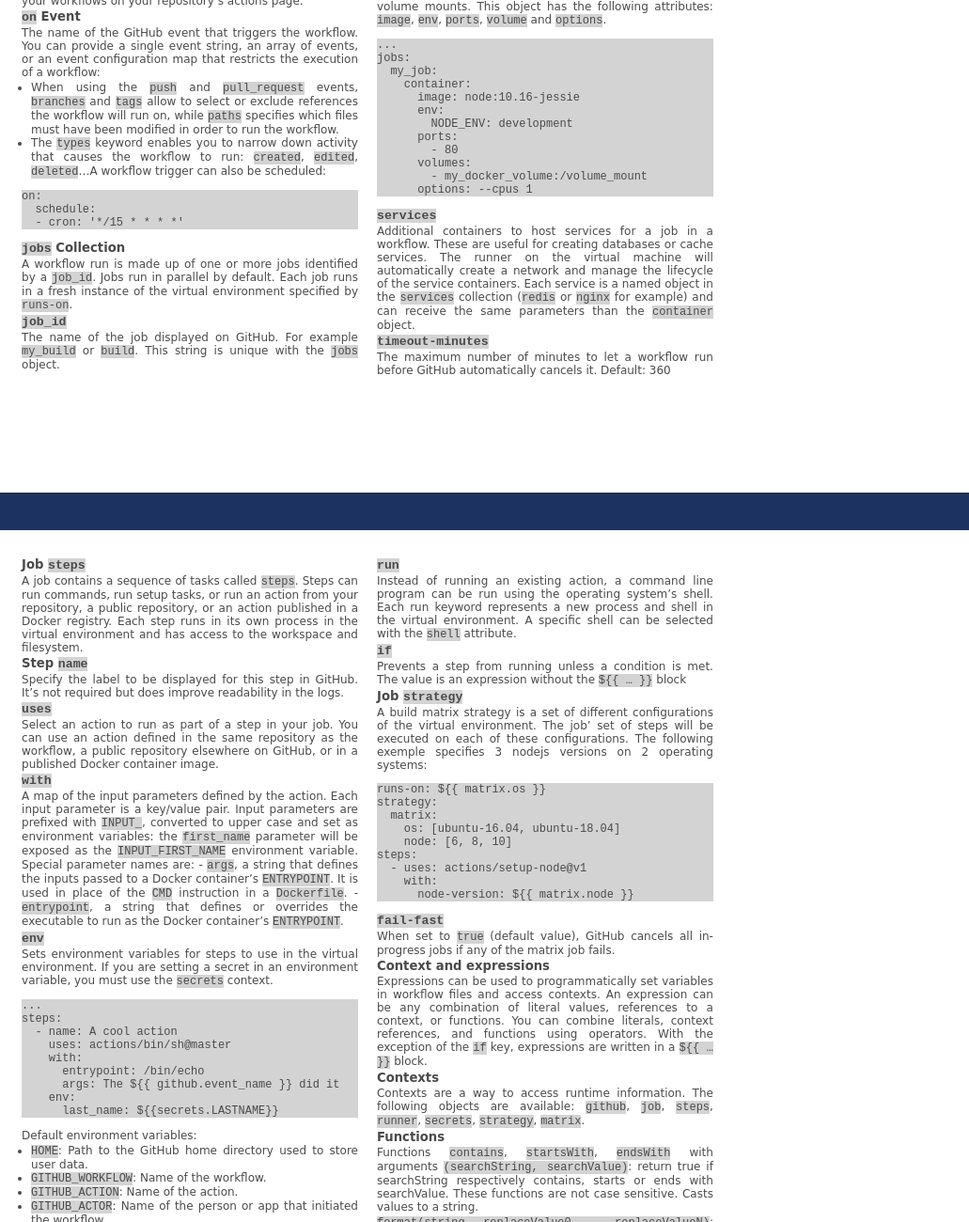
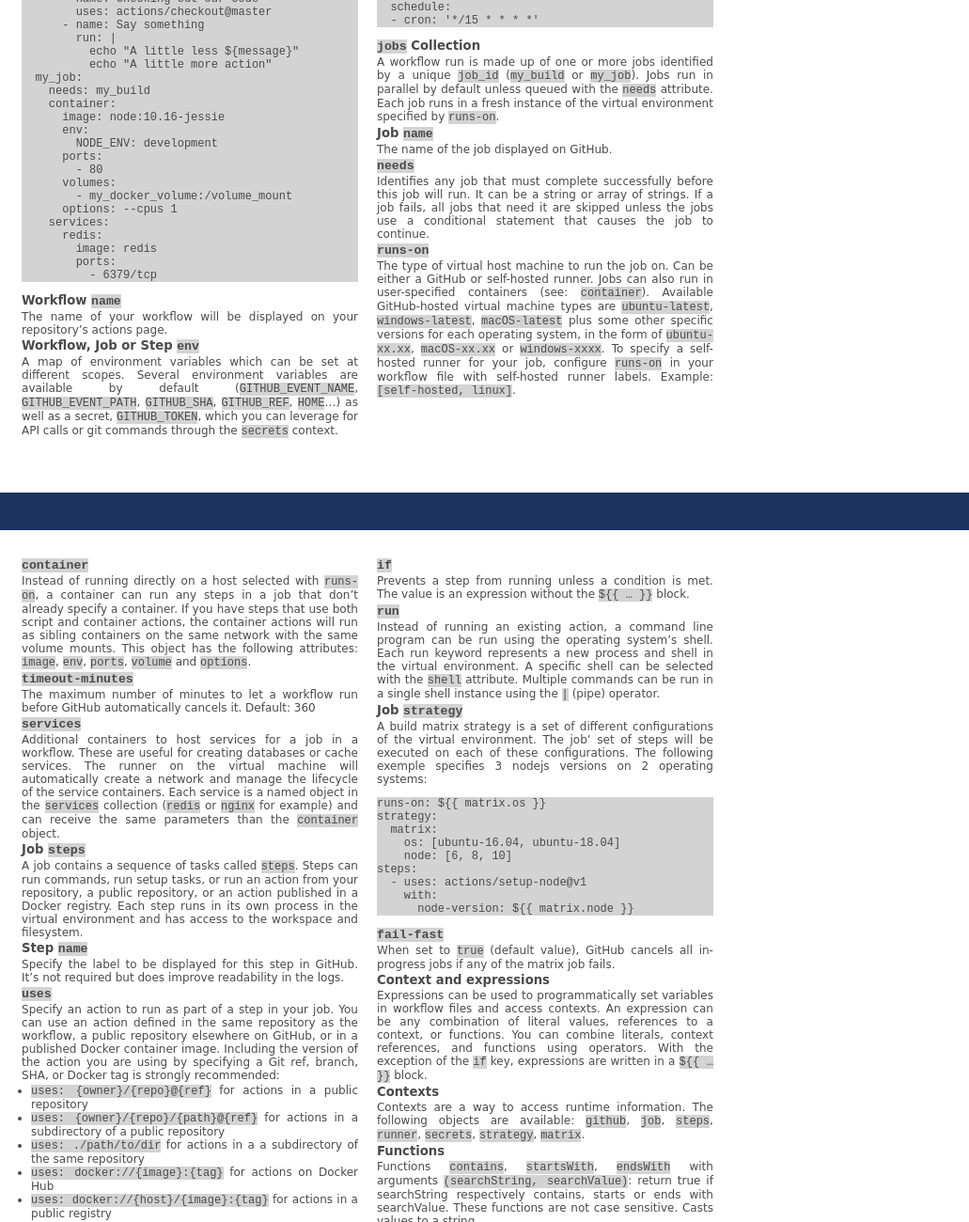
Before and after one commit to github/actions-cheat-sheet, a website: page actions-cheat-sheet.html in a window 1280 px wide. Shown: the part 580-1880 px from the top of the page at 94% size, 249-1280 px from the left. Drawn offline with Linux system fonts and the light colour scheme.

Commit message:
More content refactoring

```diff
--- a/actions-cheat-sheet.html
+++ b/actions-cheat-sheet.html
@@ -11,7 +11,7 @@
   <img class="logo" src="./theme/assets/logo.png"/>
 </header>
 <section class="byline">
-  <div>GitHub Actions give you the flexibility to build automated software development lifecycle workflows. You can write individual tasks, called actions, and combine them to create  custom workflows in your repository. GitHub Actions are automated processes allowing you to build, test, package, release, or deploy any code project on GitHub, but you can also use them to automate any step of your workflow: merging pull requests, assigning labels, triaging issues to name a few.</div>
+  <div>GitHub Actions give you the flexibility to build automated software development lifecycle workflows. You can write individual tasks, called actions, and combine them to create custom workflows in your repository. GitHub Actions are automated processes allowing you to build, test, package, release, or deploy any code project on GitHub, but you can also use them to automate any step of your workflow: merging pull requests, assigning labels, triaging issues to name a few.</div>
 </section>
 <section class="content">
 <div class="sect1 page">
@@ -21,39 +21,74 @@
 <h3 id="_2">!</h3>
 <div class="sect3">
 <h4 id="_workflow_syntax">Workflow Syntax</h4>
-<p class=" paragraph">Workflow files use YAML syntax, and must have either a .yml or .yaml file extension. You must store workflow files in the <code>.github/workflows/</code> directory of your repository.</p>
+<p class=" paragraph">Workflow files use YAML syntax, and must have either a .yml or .yaml file extension. You must store workflow files in the <code>.github/workflows/</code> directory of your repository. Each different YAML file corresponds to a different workflow.</p>
 <div class="listingblock">
 <div class="content">
-<pre class="highlight"><code class="language-yaml" data-lang="yaml">name: Node CI
-on: push
-  branches:
-    - 'releases/*'
+<pre class="highlight"><code class="language-yaml" data-lang="yaml">name: My Workflow
+on:
+  push:
+    branches:
+      - 'releases/*'
+      - '!releases/**-alpha'
+env:
+  message: 'conversation'
+  my_token: ${{ secrets.GITHUB_TOKEN }}
 jobs:
   my_build:
     runs-on: ubuntu-latest
-    needs: my-other-job
     steps:
-    - uses: actions/checkout@master
-    - name: Say something
-      run: echo "A little bit more action"</code></pre>
+      - name: Checking out our code
+        uses: actions/checkout@master
+      - name: Say something
+        run: |
+          echo "A little less ${message}"
+          echo "A little more action"
+  my_job:
+    needs: my_build
+    container:
+      image: node:10.16-jessie
+      env:
+        NODE_ENV: development
+      ports:
+        - 80
+      volumes:
+        - my_docker_volume:/volume_mount
+      options: --cpus 1
+    services:
+      redis:
+        image: redis
+        ports:
+          - 6379/tcp</code></pre>
 </div>
 </div>
 </div>
 <div class="sect3">
 <h4 id="_workflow_name">Workflow <code>name</code></h4>
-<p class=" paragraph">The name of your workflow. GitHub displays the names of your workflows on your repository&#8217;s actions page.</p>
+<p class=" paragraph">The name of your workflow will be displayed on your repository&#8217;s actions page.</p>
 </div>
 <div class="sect3">
+<h4 id="_workflow_job_or_step_env">Workflow, Job or Step <code>env</code></h4>
+<p class=" paragraph">A map of environment variables which can be set at different scopes. Several environment variables are available by default (<code>GITHUB_EVENT_NAME</code>, <code>GITHUB_EVENT_PATH</code>, <code>GITHUB_SHA</code>, <code>GITHUB_REF</code>, <code>HOME</code>&#8230;&#8203;) as well as a secret, <code>GITHUB_TOKEN</code>, which you can leverage for API calls or git commands through the <code>secrets</code> context.</p>
+</div>
+</div>
+<div class="sect2 column">
+<h3 id="_3">!</h3>
+<div class="sect3">
 <h4 id="_on_event"><code>on</code> Event</h4>
-<p class=" paragraph">The name of the GitHub event that triggers the workflow. You can provide a single event string, an array of events, or an event configuration map that restricts the execution of a workflow:</p>
+<p class=" paragraph">The type event that triggers the workflow. You can provide a single event string, an array of events, or an event configuration map that restricts the execution of a workflow:</p>
 <div class="ulist">
 <ul>
 <li>
-<p>When using the <code>push</code> and <code>pull_request</code> events, <code>branches</code> and <code>tags</code> allow to select or exclude references the workflow will run on, while <code>paths</code> specifies which files must have been modified in order to run the workflow.</p>
+<p>When using the <code>push</code> and <code>pull_request</code> events, <code>branches</code> and <code>tags</code> allow to select or exclude (with the <code>!</code> prefix) git references the workflow will run on, while <code>paths</code> specifies which files must have been modified in order to run the workflow.</p>
 </li>
 <li>
-<p>The <code>types</code> keyword enables you to narrow down activity that causes the workflow to run: <code>created</code>, <code>edited</code>, <code>deleted</code>&#8230;&#8203;
-A workflow trigger can also be scheduled:</p>
+<p>If your rules are only made of exclusions, you can use <code>branches-ignore</code>, <code>tags-ignore</code> and <code>paths-ignore</code>. The <code>-ignore</code> form and its inclusive version cannot be mixed.</p>
+</li>
+<li>
+<p>The <code>types</code> keyword enables you to narrow down activities (<code>opened</code>, <code>created</code>, <code>edited</code>&#8230;&#8203;) causing the workflow to run. The list of available activities depends on the event.</p>
+</li>
+<li>
+<p>A workflow trigger can also be scheduled:</p>
 </li>
 </ul>
 </div>
@@ -67,64 +102,19 @@ A workflow trigger can also be scheduled:</p>
 </div>
 <div class="sect3">
 <h4 id="_jobs_collection"><code>jobs</code> Collection</h4>
-<p class=" paragraph">A workflow run is made up of one or more jobs identified by a <code>job_id</code>. Jobs  run in parallel by default. Each job runs in a fresh instance of the virtual environment specified by <code>runs-on</code>.</p>
+<p class=" paragraph">A workflow run is made up of one or more jobs identified by a unique <code>job_id</code> (<code>my_build</code> or <code>my_job</code>). Jobs run in parallel by default unless queued with the <code>needs</code> attribute. Each job runs in a fresh instance of the virtual environment specified by <code>runs-on</code>.</p>
 <div class="sect4">
-<h5 id="_job_id"><code>job_id</code></h5>
-<p class=" paragraph">The name of the job displayed on GitHub. For example <code>my_build</code> or <code>build</code>. This string is unique with the <code>jobs</code> object.</p>
+<h5 id="_job_name">Job <code>name</code></h5>
+<p class=" paragraph">The name of the job displayed on GitHub.</p>
 </div>
-</div>
-</div>
-<div class="sect2 column">
-<h3 id="_3">!</h3>
 <div class="sect4">
 <h5 id="_needs"><code>needs</code></h5>
 <p class=" paragraph">Identifies any job that must complete successfully before this job will run. It can be a string or array of strings. If a job fails, all jobs that need it are skipped unless the jobs use a conditional statement that causes the job to continue.</p>
 </div>
 <div class="sect4">
 <h5 id="_runs_on"><code>runs-on</code></h5>
-<p class=" paragraph">Inside of the <code>jobs</code> collection, this is the type of virtual host machine to run the job on.
-Available virtual machine types are:</p>
-<div class="ulist">
-<ul>
-<li>
-<p><code>ubuntu-latest</code>, <code>ubuntu-18.04</code>, or <code>ubuntu-16.04</code></p>
-</li>
-<li>
-<p><code>windows-latest</code>, <code>windows-2019</code>, or <code>windows-2016</code></p>
-</li>
-<li>
-<p><code>macOS-latest</code> or <code>macOS-10.14</code></p>
-</li>
-</ul>
+<p class=" paragraph">The type of virtual host machine to run the job on.  Can be either a GitHub or self-hosted runner. Jobs can also run in user-specified containers (see: <code>container</code>). Available GitHub-hosted virtual machine types are <code>ubuntu-latest</code>, <code>windows-latest</code>, <code>macOS-latest</code> plus some other specific versions for each operating system, in the form of <code>ubuntu-xx.xx</code>, <code>macOS-xx.xx</code> or <code>windows-xxxx</code>. To specify a self-hosted runner for your job, configure <code>runs-on</code> in your workflow file with self-hosted runner labels. Example: <code>[self-hosted, linux]</code>.</p>
 </div>
-</div>
-<div class="sect4">
-<h5 id="_container"><code>container</code></h5>
-<p class=" paragraph">Instead of running directly on a host selected with <code>runs-on</code>, a container can run any steps in a job that don&#8217;t already specify a container. If you have steps that use both script and container actions, the container actions will run as sibling containers on the same network with the same volume mounts. This object has the following attributes: <code>image</code>, <code>env</code>, <code>ports</code>, <code>volume</code> and <code>options</code>.</p>
-<div class="listingblock">
-<div class="content">
-<pre class="highlight"><code class="language-yaml" data-lang="yaml">...
-jobs:
-  my_job:
-    container:
-      image: node:10.16-jessie
-      env:
-        NODE_ENV: development
-      ports:
-        - 80
-      volumes:
-        - my_docker_volume:/volume_mount
-      options: --cpus 1</code></pre>
-</div>
-</div>
-</div>
-<div class="sect4">
-<h5 id="_services"><code>services</code></h5>
-<p class=" paragraph">Additional containers to host services for a job in a workflow. These are useful for creating databases or cache services. The runner on the virtual machine will automatically create a network and manage the lifecycle of the service containers. Each service is a named object in the <code>services</code> collection (<code>redis</code> or <code>nginx</code> for example) and can receive the same parameters than the <code>container</code> object.</p>
-</div>
-<div class="sect4">
-<h5 id="_timeout_minutes"><code>timeout-minutes</code></h5>
-<p class=" paragraph">The maximum number of minutes to let a workflow run before GitHub automatically cancels it. Default: 360</p>
 </div>
 </div>
 </div>
@@ -145,6 +135,18 @@ jobs:
 <div class="sectionbody">
 <div class="sect2 column">
 <h3 id="_6">!</h3>
+<div class="sect4">
+<h5 id="_container"><code>container</code></h5>
+<p class=" paragraph">Instead of running directly on a host selected with <code>runs-on</code>, a container can run any steps in a job that don&#8217;t already specify a container. If you have steps that use both script and container actions, the container actions will run as sibling containers on the same network with the same volume mounts. This object has the following attributes: <code>image</code>, <code>env</code>, <code>ports</code>, <code>volume</code> and <code>options</code>.</p>
+</div>
+<div class="sect4">
+<h5 id="_timeout_minutes"><code>timeout-minutes</code></h5>
+<p class=" paragraph">The maximum number of minutes to let a workflow run before GitHub automatically cancels it. Default: 360</p>
+</div>
+<div class="sect4">
+<h5 id="_services"><code>services</code></h5>
+<p class=" paragraph">Additional containers to host services for a job in a workflow. These are useful for creating databases or cache services. The runner on the virtual machine will automatically create a network and manage the lifecycle of the service containers. Each service is a named object in the <code>services</code> collection (<code>redis</code> or <code>nginx</code> for example) and can receive the same parameters than the <code>container</code> object.</p>
+</div>
 <div class="sect3">
 <h4 id="_job_steps">Job <code>steps</code></h4>
 <p class=" paragraph">A job contains a sequence of tasks called <code>steps</code>. Steps can run commands, run setup tasks, or run an action from your repository, a public repository, or an action published in a Docker registry. Each step runs in its own process in the virtual environment and has access to the workspace and filesystem.</p>
@@ -154,76 +156,37 @@ jobs:
 </div>
 <div class="sect4">
 <h5 id="_uses"><code>uses</code></h5>
-<p class=" paragraph">Select an action to run as part of a step in your job. You can use an action defined in the same repository as the workflow, a public repository elsewhere on GitHub, or in a published Docker container image.</p>
+<p class=" paragraph">Specify an action to run as part of a step in your job. You can use an action defined in the same repository as the workflow, a public repository elsewhere on GitHub, or in a published Docker container image. Including the version of the action you are using by specifying a Git ref, branch, SHA, or Docker tag is strongly recommended:</p>
+<div class="ulist">
+<ul>
+<li>
+<p><code>uses: {owner}/{repo}@{ref}</code> for actions in a public repository</p>
+</li>
+<li>
+<p><code>uses: {owner}/{repo}/{path}@{ref}</code> for actions in a subdirectory of a public repository</p>
+</li>
+<li>
+<p><code>uses: ./path/to/dir</code> for actions in a a subdirectory of the same repository</p>
+</li>
+<li>
+<p><code>uses: docker://{image}:{tag}</code> for actions on Docker Hub</p>
+</li>
+<li>
+<p><code>uses: docker://{host}/{image}:{tag}</code> for actions in a public registry</p>
+</li>
+</ul>
+</div>
 </div>
 <div class="sect4">
 <h5 id="_with"><code>with</code></h5>
-<p class=" paragraph">A map of the input parameters defined by the action. Each input parameter is a key/value pair. Input parameters are prefixed with <code>INPUT_</code>, converted to upper case and set as environment variables: the <code>first_name</code> parameter will be exposed as the <code>INPUT_FIRST_NAME</code> environment variable. Special parameter names are:
-- <code>args</code>, a string that defines the inputs passed to a Docker container&#8217;s <code>ENTRYPOINT</code>. It is used in place of the <code>CMD</code> instruction in a <code>Dockerfile</code>.
-- <code>entrypoint</code>, a string that defines or overrides the executable to run as the Docker container&#8217;s <code>ENTRYPOINT</code>.</p>
-</div>
-<div class="sect4">
-<h5 id="_env"><code>env</code></h5>
-<p class=" paragraph">Sets environment variables for steps to use in the virtual environment.  If you are setting a secret in an environment variable, you must use the <code>secrets</code> context.</p>
-<div class="listingblock">
-<div class="content">
-<pre class="highlight"><code class="language-yaml" data-lang="yaml">...
-steps:
-  - name: A cool action
-    uses: actions/bin/sh@master
-    with:
-      entrypoint: /bin/echo
-      args: The ${{ github.event_name }} did it
-    env:
-      last_name: ${{secrets.LASTNAME}}</code></pre>
-</div>
-</div>
-<p class=" paragraph">Default environment variables:</p>
+<p class=" paragraph">A map of the input parameters defined by the action in its <code>action.yml</code> file. When the acion is container based, special parameter names are:</p>
 <div class="ulist">
 <ul>
 <li>
-<p><code>HOME</code>: Path to the GitHub home directory used to store user data.</p>
+<p><code>args</code>, a string that defines the inputs passed to a Docker container&#8217;s <code>ENTRYPOINT</code>. It is used in place of the <code>CMD</code> instruction in a <code>Dockerfile</code>.</p>
 </li>
 <li>
-<p><code>GITHUB_WORKFLOW</code>: Name of the workflow.</p>
-</li>
-<li>
-<p><code>GITHUB_ACTION</code>: Name of the action.</p>
-</li>
-<li>
-<p><code>GITHUB_ACTOR</code>: Name of the person or app that initiated the workflow.</p>
-</li>
-<li>
-<p><code>GITHUB_REPOSITORY</code>: Owner and repository name.</p>
-</li>
-<li>
-<p><code>GITHUB_EVENT_NAME</code>: Name of the triggering webhook event.</p>
-</li>
-<li>
-<p><code>GITHUB_EVENT_PATH</code>: Path of the file with the webhook event payload.</p>
-</li>
-<li>
-<p><code>GITHUB_WORKSPACE</code>: GitHub workspace directory path.</p>
-</li>
-<li>
-<p><code>GITHUB_SHA</code>: Commit SHA that triggered the workflow.</p>
-</li>
-<li>
-<p><code>GITHUB_REF</code>: Branch or tag ref that triggered the workflow.</p>
-</li>
-<li>
-<p><code>GITHUB_HEAD_REF</code>: Branch of the head repository (forks only).</p>
-</li>
-<li>
-<p><code>GITHUB_BASE_REF</code>: Branch of the base repository (forks only).</p>
-</li>
-</ul>
-</div>
-<p class=" paragraph">Default secrets:</p>
-<div class="ulist">
-<ul>
-<li>
-<p><code>GITHUB_TOKEN</code>: Token you can leverage for API calls or git commands.</p>
+<p><code>entrypoint</code>, a string that defines or overrides the executable to run as the Docker container&#8217;s <code>ENTRYPOINT</code>.</p>
 </li>
 </ul>
 </div>
@@ -233,12 +196,12 @@ steps:
 <div class="sect2 column">
 <h3 id="_7">!</h3>
 <div class="sect4">
-<h5 id="_run"><code>run</code></h5>
-<p class=" paragraph">Instead of running an existing action, a command line program can be run using the operating system&#8217;s shell. Each run keyword represents a new process and shell in the virtual environment. A specific shell can be selected with the <code>shell</code> attribute.</p>
+<h5 id="_if"><code>if</code></h5>
+<p class=" paragraph">Prevents a step from running unless a condition is met. The value is an expression without the <code>${{ &#8230;&#8203; }}</code> block.</p>
 </div>
 <div class="sect4">
-<h5 id="_if"><code>if</code></h5>
-<p class=" paragraph">Prevents a step from running unless a condition is met. The value is an expression without the <code>${{ &#8230;&#8203; }}</code> block</p>
+<h5 id="_run"><code>run</code></h5>
+<p class=" paragraph">Instead of running an existing action, a command line program can be run using the operating system&#8217;s shell. Each run keyword represents a new process and shell in the virtual environment. A specific shell can be selected with the <code>shell</code> attribute. Multiple commands can be run in a single shell instance using the <code>|</code> (pipe) operator.</p>
 </div>
 <div class="sect3">
 <h4 id="_job_strategy">Job <code>strategy</code></h4>
```
Also changed, not shown: 2 other files.
